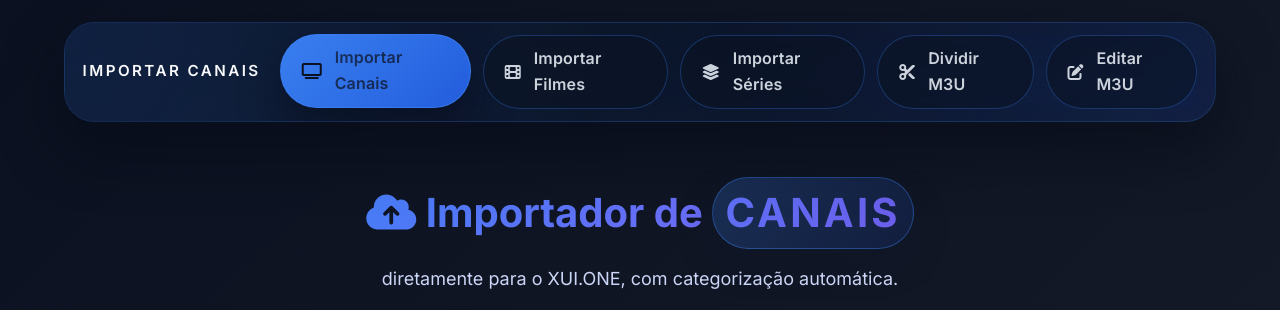
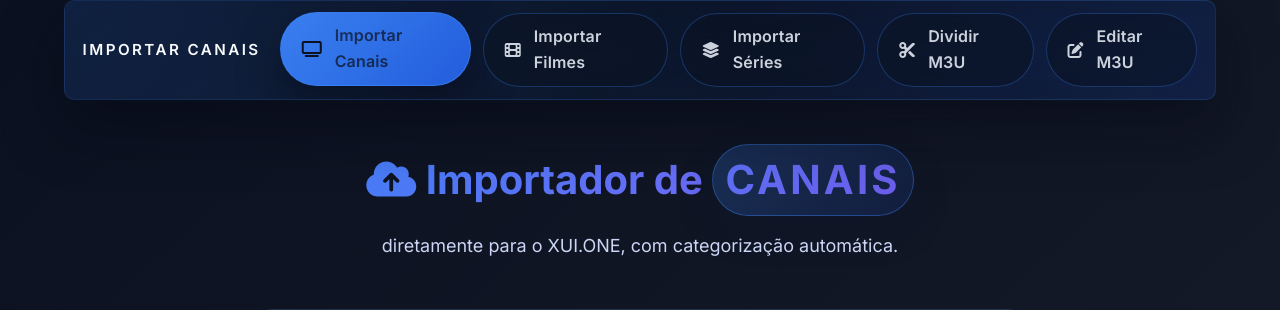
Before and after one commit to cduarte/importadordecanais, a PHP site: page /cliente/form_import_canais.php in a window 1280 px wide. Shown: the top 310 px of the page. Run offline with PHP 8.4, Linux system fonts and the light colour scheme.

Commit message:
Ajusta estilos da navegação no formulário de importação

```diff
--- a/cliente/includes/import_form_page.php
+++ b/cliente/includes/import_form_page.php
@@ -294,7 +294,7 @@
         .nav-container {
             width: min(1280px, 94vw);
             position: relative;
-            margin: 1.35rem auto 1.95rem;
+            margin: 0 auto 1.25rem;
             padding: 0.6rem 0.85rem;
             display: flex;
             align-items: center;
@@ -302,7 +302,7 @@
             gap: 0.9rem;
             background: linear-gradient(150deg, rgba(8, 13, 26, 0.94), rgba(16, 28, 52, 0.78));
             border: 1px solid rgba(59, 130, 246, 0.26);
-            border-radius: 1.9rem;
+            border-radius: 10px;
             box-shadow: 0 26px 56px rgba(5, 9, 22, 0.55);
             backdrop-filter: blur(16px);
             overflow: hidden;
@@ -417,7 +417,7 @@
             padding: 0.8rem 1.2rem;
             background: rgba(14, 22, 40, 0.78);
             border: 1px solid rgba(148, 163, 184, 0.24);
-            border-radius: 1.3rem;
+            border-radius: 10px;
             color: rgba(226, 232, 240, 0.9);
             text-decoration: none;
             font-weight: 600;
```
